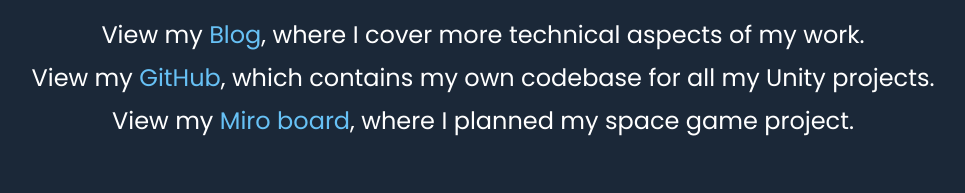
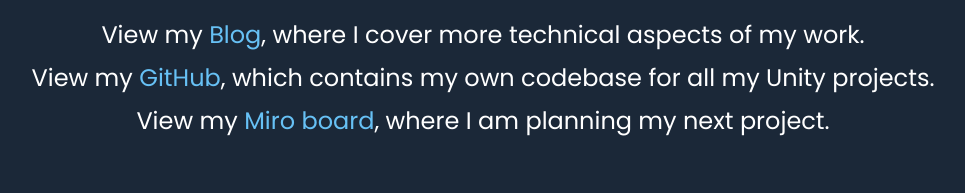
Before and after one commit to matthewvale/matthewvale-portfolio, a PHP site: page / in a window 1280 px wide. Shown: the part 827-1020 px from the top of the page, without its empty margins (157-1122 px from the left). Run offline with PHP 8.4, Linux system fonts and the light colour scheme; some web fonts are replaced.

Commit message:
Fixed GitHub link

```diff
--- a/index.php
+++ b/index.php
@@ -21,8 +21,8 @@
                 and my professional work <a href="professional-games.php">here</a>.</p>
                 <br></br>
                 <p>View my <a href="https://matthewvaleblog.wordpress.com/">Blog</a>, where I cover more technical aspects of my work.</p>
-                <p>View my <a href="https://github.com/MattVale1">GitHub</a>, which contains my own codebase for all my Unity projects.</p>
-                <p>View my <a href="https://miro.com/app/board/uXjVKO9t2B8=/?share_link_id=118558371974">Miro board</a>, where I planned my space game project.</p>
+                <p>View my <a href="https://github.com/matthewvale">GitHub</a>, which contains my own codebase for all my Unity projects.</p>
+                <p>View my <a href="https://miro.com/app/board/uXjVKO9t2B8=/?share_link_id=118558371974">Miro board</a>, where I am planning my next project.</p>
             </div>
 
             <div class="homepage-game-collection">
```
